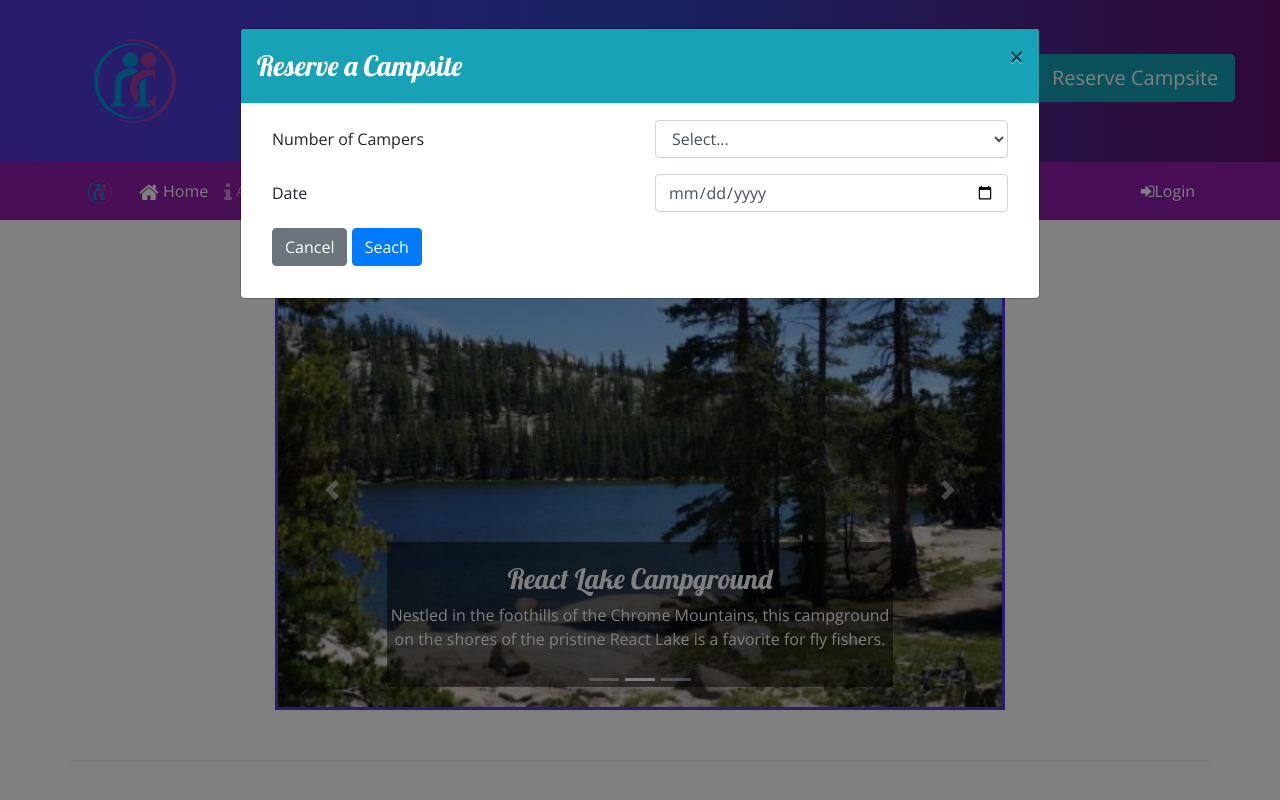
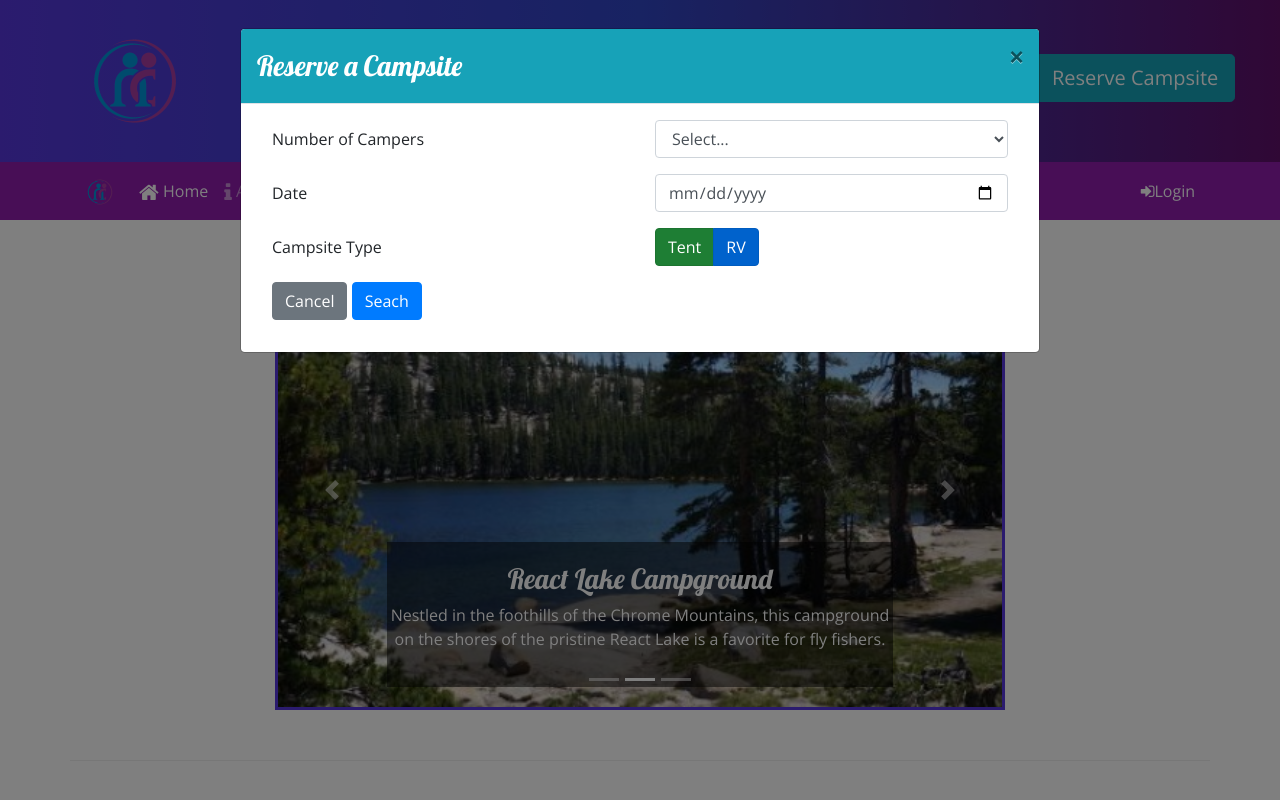
Before and after one commit to Micvarga/Bootstrap-project-1, a website: page index.html in a window 1280 px wide. Both pictures are taken after a click on the button "Reserve Campsite". Shown: the top 800 px of the page. Drawn offline with nearby package versions, Linux system fonts and the light colour scheme.

Commit message:
add campsite options to reserve modal. Week 3 Workshop complete.

```diff
--- a/index.html
+++ b/index.html
@@ -65,6 +65,17 @@
                                 <div class="col">
                                     <input class="form-control" type="date" id="date" name="date"
                                         placeholder="07/16/2022">
+                                </div>
+                            </div>
+                            <div class="row form-group">
+                                <label class="col-sm-6 col-form-label" for="">Campsite Type</label>
+                                <div class="col-2 btn-group btn-group-toggle" data-toggle="buttons">
+                                    <label class="btn btn-success active">
+                                        <input type="radio" name="siteType" id="siteTent" value="tent" checked>Tent
+                                    </label>
+                                    <label class="btn btn-primary active">
+                                        <input type="radio" name="siteType" id="siteRv" value="RV" checked>RV
+                                    </label>
                                 </div>
                             </div>
                             <div class="row form-group">
@@ -214,7 +225,6 @@
             </div>
         </div>
 
-
         <div class="row row-content align-items-center">
             <div class="col-sm-4 col-md-3">
                 <h2>Featured Campsites</h2>
@@ -235,7 +245,6 @@
                 </div>
             </div>
         </div>
-
 
         <div class="row row-content align-items-center">
             <div class="col-sm-4 order-sm-last col-md-3">
```
